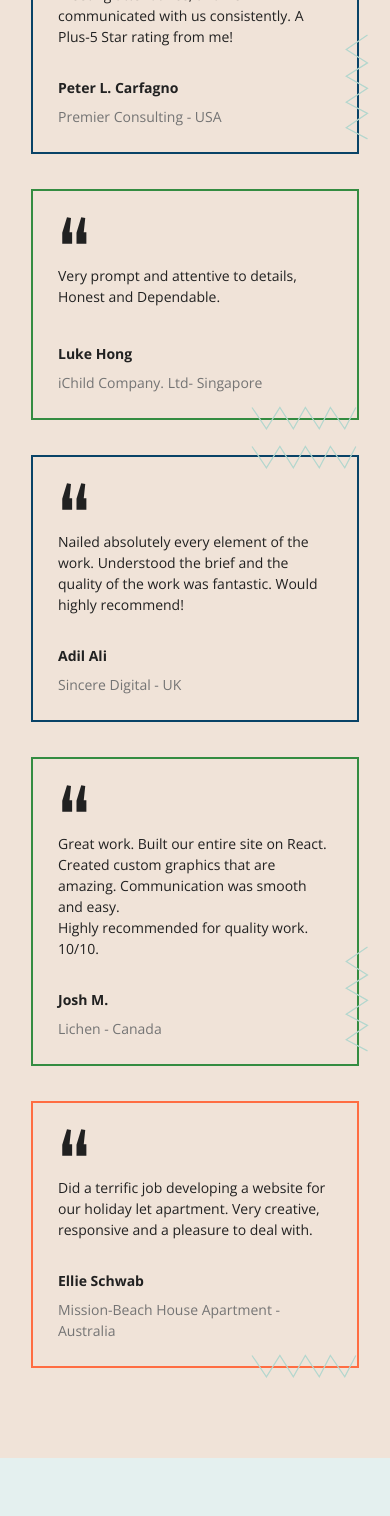
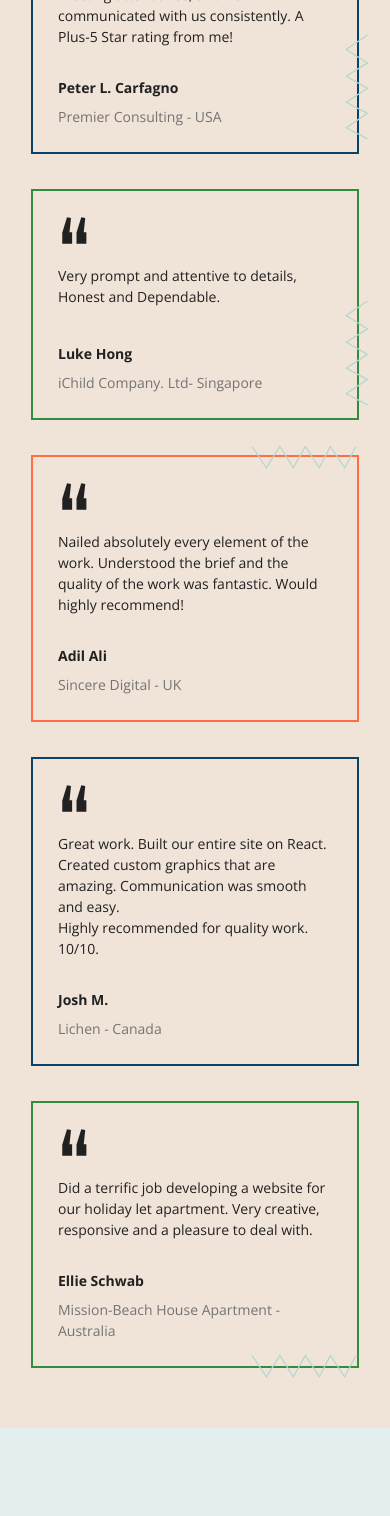
Before and after one commit to Kingkon963/reallyBeyond, a Next.js app: page / in a window 390 px wide. Shown: the part 1524-3040 px from the top of the page. Built offline with nearby package versions, Linux system fonts and the light colour scheme; a web font is replaced by a local one.

Commit message:
main mobile: only footer left

```diff
--- a/src/components/Testimonial.tsx
+++ b/src/components/Testimonial.tsx
@@ -2,7 +2,7 @@ import React from "react";
 
 interface Testimonial {
   variant?: "simple" | "decorated";
-  borderColor?: "orange" | "greenish";
+  borderColor?: "orange" | "greenish" | String;
   children: String | JSX.Element;
   designElement?: "circles" | "blocks" | "blocksSmall";
   author: {
--- a/src/components/TestimonialGrid.tsx
+++ b/src/components/TestimonialGrid.tsx
@@ -1,4 +1,5 @@
-import React from "react";
+import React, { useState, useEffect } from "react";
+import { useMedia } from "react-use";
 import Testimonial from "./Testimonial";
 
 interface TestimonialGrid {
@@ -6,7 +7,14 @@ interface TestimonialGrid {
 }
 
 function TestimonialGrid({ variant }: TestimonialGrid) {
+  const [isMobile, setIsMobile] = useState(true);
+  const isBelow_sm = useMedia("(max-width: 640px)");
   const isSimple = variant === "simple";
+
+  useEffect(() => {
+    setIsMobile(isBelow_sm);
+  }, [isBelow_sm]);
+
   return (
     <div className={`testimonials-grid ${isSimple ? "3xl:gap-x-[115px]" : ""}`}>
       <Testimonial
@@ -46,6 +54,7 @@ function TestimonialGrid({ variant }: TestimonialGrid) {
       <Testimonial
         variant={variant}
         author={{ name: "Adil Ali", info: "Sincere Digital - UK" }}
+        borderColor={isMobile ? "orange" : ""}
       >
         Nailed absolutely every element of the work. Understood the brief and
         the quality of the work was fantastic. Would highly recommend!
@@ -54,7 +63,7 @@ function TestimonialGrid({ variant }: TestimonialGrid) {
         variant={variant}
         author={{ name: "Josh M.", info: "Lichen - Canada" }}
         designElement="blocksSmall"
-        borderColor="greenish"
+        borderColor={isMobile ? "" : "greenish"}
       >
         <>
           Great work. Built our entire site on React. Created custom graphics
@@ -70,7 +79,7 @@ function TestimonialGrid({ variant }: TestimonialGrid) {
           info: "Mission-Beach House Apartment - Australia",
         }}
         designElement="circles"
-        borderColor="orange"
+        borderColor={isMobile ? "greenish" : "orange"}
       >
         <>
           Did a terrific job developing a website for our holiday let apartment.
--- a/styles/Home.scss
+++ b/styles/Home.scss
@@ -1352,6 +1352,7 @@ section.two-cols {
 @media (max-width: 400px) {
   section.hero {
     padding-top: 73px;
+    padding-bottom: 60px;
   }
   section.hero h5 {
     font-size: 12px;
@@ -1427,4 +1428,12 @@ section.two-cols {
   .homeFooter .inner .cards .card p {
     font-size: 20px;
   }
+
+  .testimonials-grid__item:nth-child(3) .bolt {
+    transform: rotate(90deg);
+    transform-origin: right;
+  }
+  .testimonials-grid__item:nth-child(5) .bolt {
+    visibility: hidden;
+  }
 }
```
